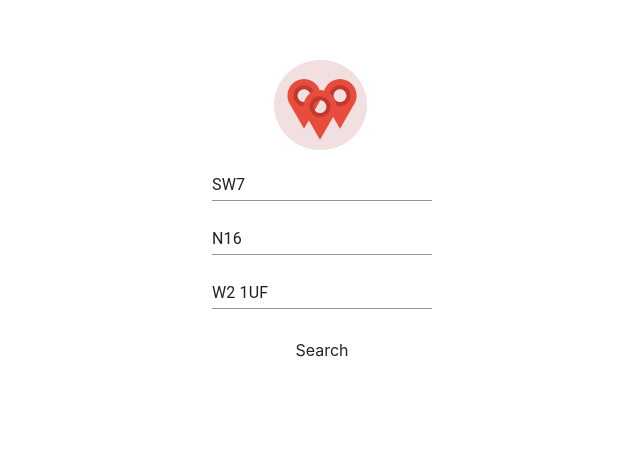
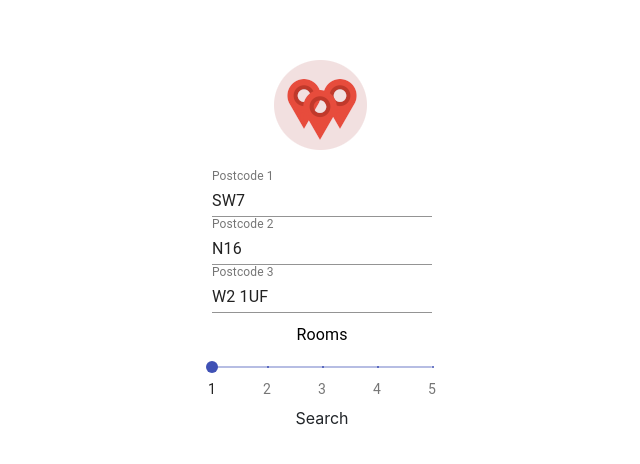
Before and after one commit to whereshouldwelive/whereshouldwelive, a React (Create React App) app in the folder my-app/: page / in a window 1280 px wide. Shown: the part 186-650 px from the top of the page, without its empty margins (318-958 px from the left). Built offline with nearby package versions, Linux system fonts and the light colour scheme.

Commit message:
Add progress bar

```diff
--- a/my-app/src/App.css
+++ b/my-app/src/App.css
@@ -19,11 +19,14 @@ body {
 .App-logo {
   height: 40vmin;
   pointer-events: none;
+  margin-top: 300px;
+  width: 5%;
+  height: 5%;
 }
 
 @media (prefers-reduced-motion: no-preference) {
   .App-logo {
-    animation: App-logo-spin infinite 20s linear;
+    animation: App-logo-spin infinite 2s linear;
   }
 }
 
@@ -40,6 +43,10 @@ body {
 
 .App-header img {
   margin-bottom: 10px;
+}
+
+#discrete-slider-restrict {
+  margin-top: 10px;
 }
 /* img {
   height:100%;
--- a/my-app/src/App.js
+++ b/my-app/src/App.js
@@ -1,14 +1,19 @@
 import React from 'react';
 // import logo from './logo.svg';
 import { Input, CircularProgress} from '@material-ui/core';
+import TextField from "@material-ui/core/TextField";
 import Button from 'react-bootstrap/Button';
 import Card from 'react-bootstrap/Card';
 import CardDeck from 'react-bootstrap/CardDeck';
+import Slider from "@material-ui/core/Slider";
 import ListGroup from 'react-bootstrap/ListGroup';
 import 'bootstrap/dist/css/bootstrap.min.css';
 import GoogleMapReact from 'google-map-react';
 import logo from './wswl-logo.png';
 import PrimarySearchAppBar from "./NavBar";
+import Typography from "@material-ui/core/Typography";
+import LinearProgress from "@material-ui/core/LinearProgress";
+import rotate from './rotate.png';
 import { shadows } from '@material-ui/system';
 import Box from '@material-ui/core/Box'
 
@@ -19,6 +24,29 @@ const Marker = props => {
     <div style={{opacity: props.op}} className="pin" onMouseEnter={() => props.click()}></div>
   </>
 }
+
+const marks = [
+  {
+    value: 1,
+    label: '1',
+  },
+  {
+    value: 2,
+    label: '2',
+  },
+  {
+    value: 3,
+    label: '3',
+  },
+  {
+    value: 4,
+    label: '4',
+  },
+  {
+    value: 5,
+    label: '5',
+  },
+];
 
 
 
@@ -45,13 +73,13 @@ class App extends React.Component {
       loc1: "SW7",
       loc2: "N16",
       loc3: "W2 1UF",
-      page1: true,
+      page1: 2,
       center: {
         lat:51.5074,
         lng:-0.1278
       },
       page2: 0,
-      spin: false
+      spin: false,
     };
       this.handleChange = this.handleChange.bind(this);
       this.handleSubmit = this.handleSubmit.bind(this);
@@ -125,6 +153,10 @@ class App extends React.Component {
   }
   handleSubmit(){
     // e.preventDefault();
+    this.setState({
+      ...this.state,
+      page1:1,
+    });
     fetch("http://whereshouldwelive.herokuapp.com/find", {
       method: 'GET',
       headers: { 'Content-Type': 'application/json'}
@@ -135,36 +167,51 @@ class App extends React.Component {
           ...this.state,
           resp: response.Postcodes,
           coords: response.usr_input,
-          page1: false
+          page1: 0
         });
         console.log(response)
       })
   }
+
   render() {
     return (
       <div className="App">
 
-        {this.state.page1 && (
+        {(this.state.page1 == 2) && (
           <header className="App-header">
               <img src={logo} alt=""/>
             <form className="form"  onSubmit={this.handleSubmit}>
-              <Input name="loc1" placeholder="Placeholder" inputProps={{ 'aria-label': 'description' }} value={this.state.loc1} onChange={this.handleChange}/>
-              <Input name="loc2" placeholder="Post code" inputProps={{ 'aria-label': 'description' }} value={this.state.loc2} onChange={this.handleChange}/>
-              <Input name="loc3" placeholder="Post code" inputProps={{ 'aria-label': 'description' }} value={this.state.loc3} onChange={this.handleChange}/>
-              <Button type="submit" variant="contained" color="secondary" onClick={() => this.setState({
+              <TextField id="standard-basic" label="Postcode 1" defaultValue={this.state.loc1}/>
+              <TextField id="standard-basic" label="Postcode 2" defaultValue={this.state.loc2}/>
+              <TextField id="standard-basic" label="Postcode 3" defaultValue={this.state.loc3}/>
+              <Typography id="discrete-slider-restrict" gutterBottom>
+                Rooms
+              </Typography>
+              <Slider defaultValue={1}
+                      aria-labelledby="discrete-slider-custom"
+                      step={1}
+                      min={1}
+                      max={5}
+                      valueLabelDisplay="auto"
+                      marks={marks}/>
+              {/*<Input name="loc1" placeholder="Placeholder" inputProps={{ 'aria-label': 'description' }} value={this.state.loc1} onChange={this.handleChange}/>*/}
+              {/*<Input name="loc2" placeholder="Post code" inputProps={{ 'aria-label': 'description' }} value={this.state.loc2} onChange={this.handleChange}/>*/}
+              {/*<Input name="loc3" placeholder="Post code" inputProps={{ 'aria-label': 'description' }} value={this.state.loc3} onChange={this.handleChange}/>*/}
+              <Button type="submit" variant="contained" color="secondary" onClick={() => {this.setState({
                   ...this.state,
-                  page1: false,
-              })}>
+                  page1: 0,
+              });
+              this.handleSubmit();}}>
                 Search
               </Button>
             </form>
         </header>)}
-        {!this.state.page1  && (
+        {(this.state.page1 == 0) && (
           <div className="page2">
             <div className="header-wrapper">
                 <PrimarySearchAppBar onButtonClick={() => this.handleSubmit()} loadHomePage={() => this.setState({
                     ...this.state,
-                    page1: true,
+                    page1: 2,
                 })}/>
 
             </div>
@@ -182,7 +229,7 @@ class App extends React.Component {
             </div>
               {(this.state.page2 == 0) && (
                 <div className="sidebar">
-                  Sup bro
+                  {/*Sup bro*/}
                 </div>)}
               {(this.state.page2 == 1) && (
                 <div className="sidebar sidebar1">
@@ -274,7 +321,13 @@ class App extends React.Component {
             </div>
           </div>
         )}
-        {false && !this.state.page1 && !this.state.page2 && (
+        {this.state.page1 == 1 && (
+            <div>
+            <LinearProgress variant="query" />
+            <img src={rotate} className="App-logo" alt="logo" />
+            </div>
+        )}
+        {false && (this.state.page1 == 0) && !this.state.page2 && (
             <div>
             <div className="header-wrapper">
                 <img src={logo} alt=""/>
--- a/my-app/src/NavBar.js
+++ b/my-app/src/NavBar.js
@@ -180,9 +180,6 @@ export default function PrimarySearchAppBar(props) {
                     </Typography>
                     <div className={classes.grow}/>
                     <div className={classes.sectionDesktop}>
-                        <IconButton aria-label="Drop pins" color="inherit" onClick={() => props.onButtonClick()}>
-                        <SearchIcon/>
-                        </IconButton>
                         <IconButton aria-label="Go back to home page" color="inherit" onClick={() => props.loadHomePage()}>
                             <HomeIcon/>
                         </IconButton>
```
